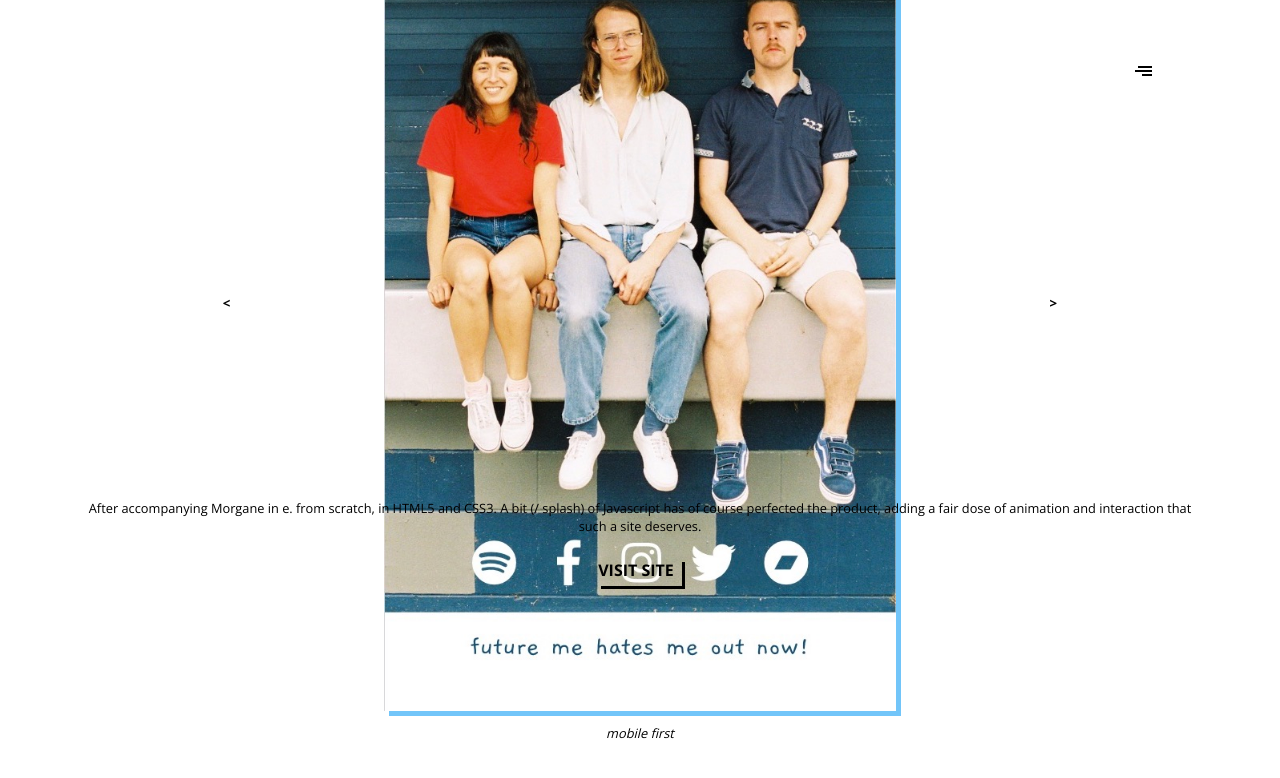
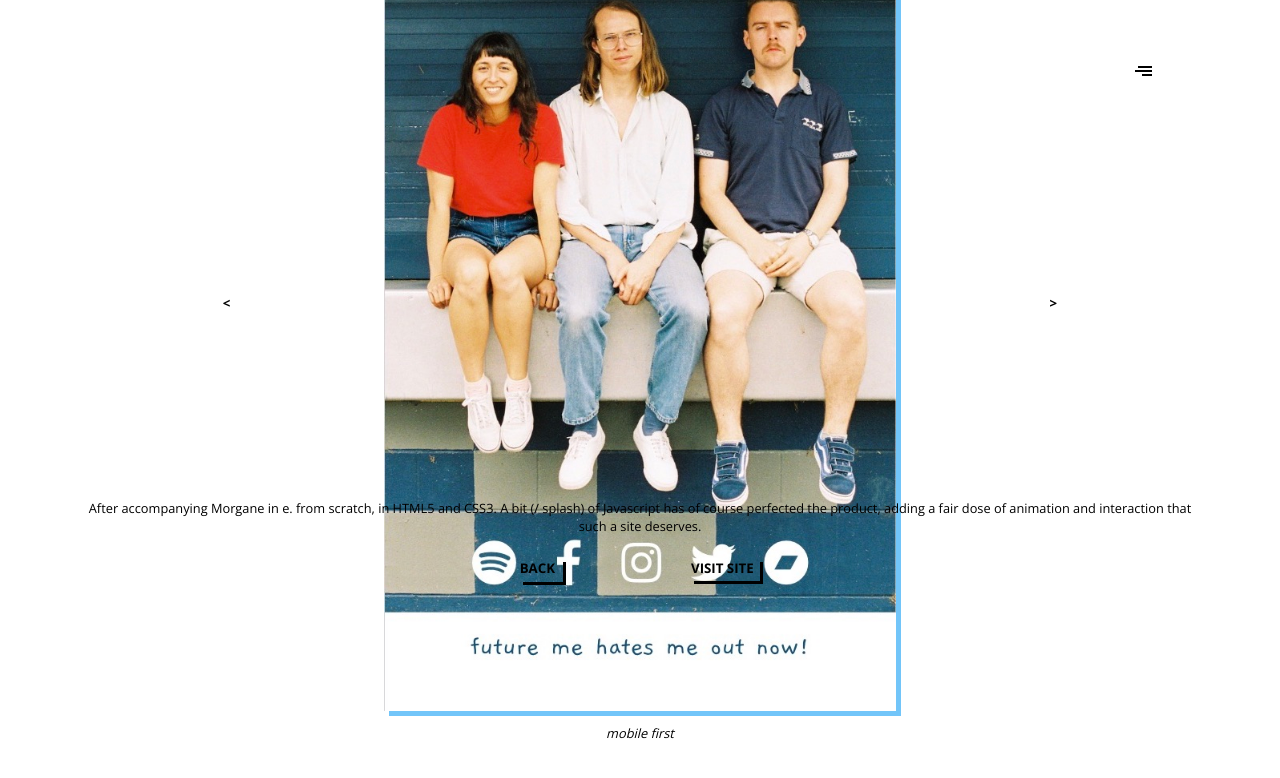
Before and after one commit to garyunyoung/portfolio, a React (Create React App) app: page /projects/the-beths in a window 1280 px wide. Shown: the top 778 px of the page. Built offline with nearby package versions, Linux system fonts and the light colour scheme.

Commit message:
Add back button to project page

```diff
--- a/src/ProjectPage.js
+++ b/src/ProjectPage.js
@@ -1,7 +1,8 @@
 import React from "react";
 import Hamburger from "./Hamburger";
 import Header from "./Header";
-import Carousel from './Carousel';
+import Carousel from "./Carousel";
+import { NavLink } from "react-router-dom";
 import beths1 from "./images/project-1-a.jpg";
 import beths2 from "./images/project-1-b.jpg";
 import beths3 from "./images/project-1-c.jpg";
@@ -13,11 +14,16 @@ export default function ProjectPage(props) {
       <Hamburger />
       <Header title="project #1" />
       <section className="project__section__container">
-        <Carousel images={props.images}/>
+        <Carousel images={props.images} />
         <p className="project__section__info">{props.info}</p>
-        <a href={props.link}>
-          <h1 className="project__section__button">visit site</h1>
-        </a>
+        <section className="button__wrapper">
+          <NavLink className="button button--back" to="/projects">
+            <h1>back</h1>
+          </NavLink>
+          <a href={props.link}>
+            <h1 className="button button--visit">visit site</h1>
+          </a>
+        </section>
       </section>
     </section>
   );
@@ -39,5 +45,14 @@ deserves."
 );
 
 export const Splore = () => (
-  <ProjectPage img={beths1} imgInfo="test" info="test" link="#" />
+  <ProjectPage
+    images={[
+      { img: beths1, imgInfo: "mobile first" },
+      { img: beths2, imgInfo: "mobile second" },
+      { img: beths3, imgInfo: "mobile third" }
+    ]}
+    imgInfo="test"
+    info="test"
+    link="#"
+  />
 );
--- a/src/ProjectPage.scss
+++ b/src/ProjectPage.scss
@@ -13,14 +13,22 @@
     .project__section__info {
       padding: 0 1em;
       margin-bottom: 3vh;
-      font-size: .8em;
+      font-size: 0.8em;
       text-align: center;
-    }
-
-    .project__section__button {
-      text-transform: uppercase;
-      padding: 0 0.5em 0.3em 0;
-      box-shadow: 3px 3px black;
     }
   }
 }
+
+.button__wrapper {
+  display: flex;
+
+  .button {
+    text-transform: uppercase;
+    padding: 0 0.5em 0.3em 0;
+    box-shadow: 3px 3px black;
+  }
+
+  .button--back {
+    margin-right: 10vw;
+  }
+}
```
